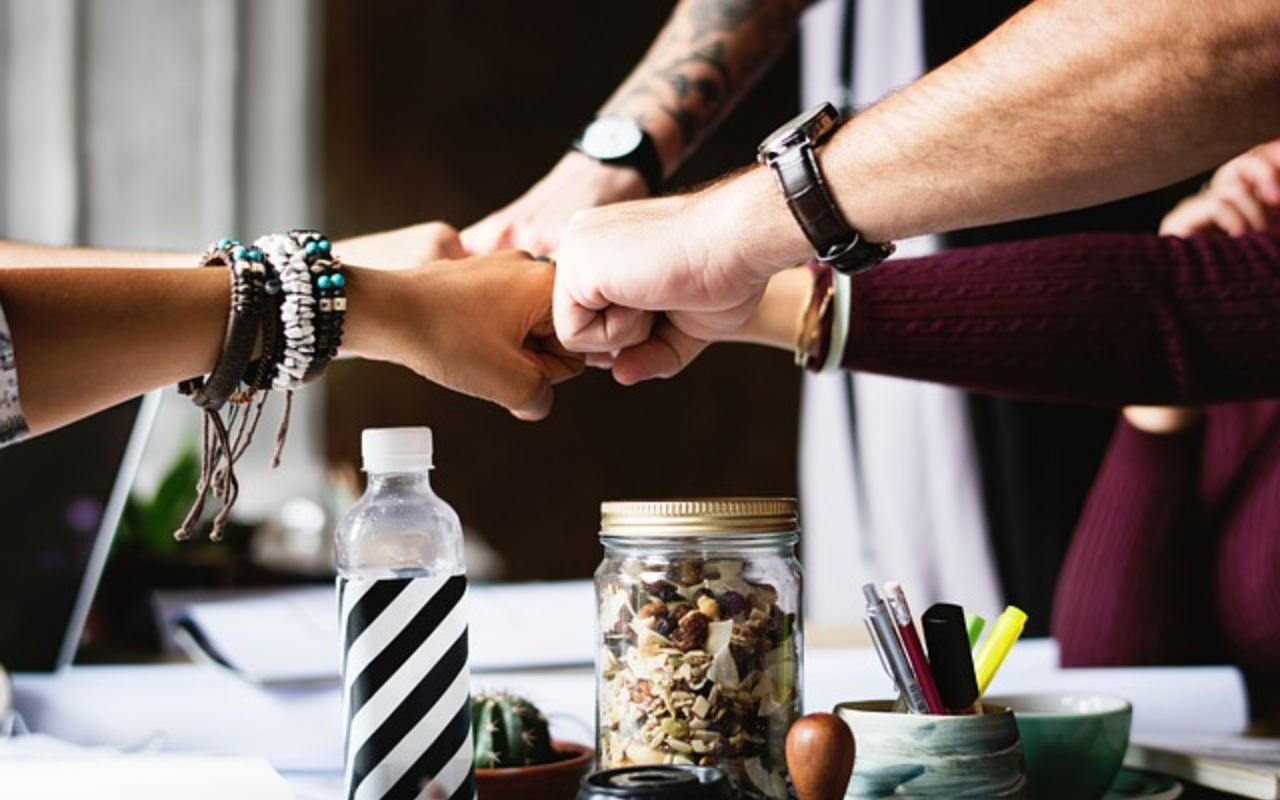
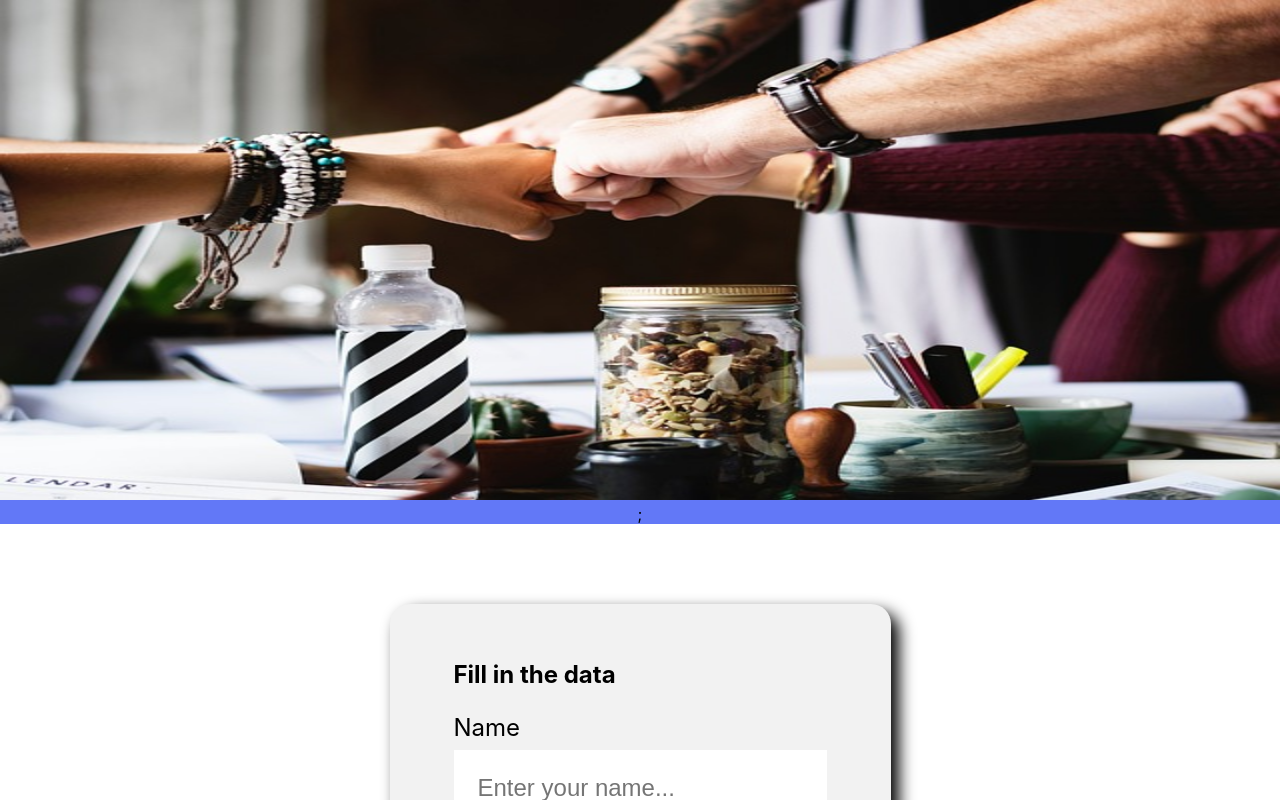
Before and after one commit to dida0982/organo, a React (Create React App) app: page / in a window 1280 px wide. Shown: the top 800 px of the page. Built offline with nearby package versions, Linux system fonts and the light colour scheme.

Commit message:
Update Banner.css
largura e altura do banner

```diff
--- a/src/components/Banner/Banner.css
+++ b/src/components/Banner/Banner.css
@@ -4,5 +4,7 @@
 }
 
 .banner img {
-    min-width: 100%;
+    /* min-width: 100%; */
+    width: 100%;
+    height: 500px;
 }
```
